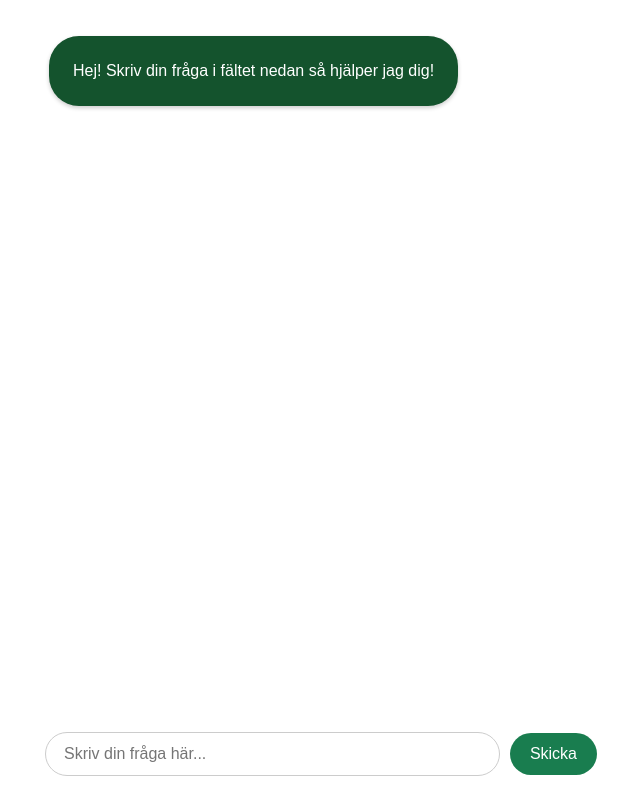
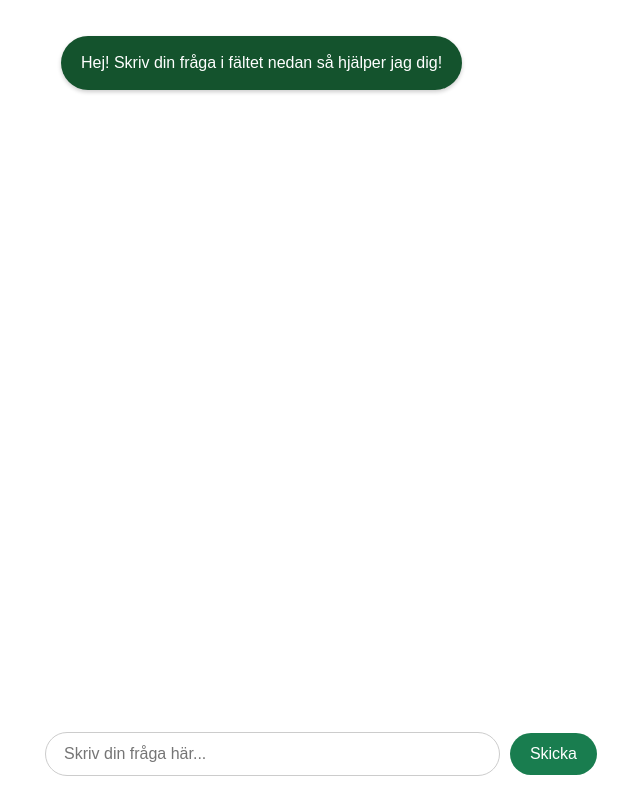
Before and after one commit to mariiapaulsson/vegobot-2, a React (Create React App) app: page / in a window 1280 px wide. Shown: the whole page, without its empty margins (319-959 px from the left). Built offline with nearby package versions, Linux system fonts and the light colour scheme.

Commit message:
Improve ChatMessage with markdown links and emoji support

```diff
--- a/src/App.js
+++ b/src/App.js
@@ -12,14 +12,15 @@ export default function App() {
   ]);
   const [input, setInput] = useState('');
 
-async function sendToAI(userInput) {
+  // Skicka hela konversationen till backend
+  async function sendToAI(allMessages) {
     try {
       const response = await fetch('https://vegobot-backend.onrender.com/ask', {
         method: 'POST',
         headers: {
           'Content-Type': 'application/json',
         },
-      body: JSON.stringify({ message: userInput }),
+        body: JSON.stringify({ messages: allMessages }),
       });
       const data = await response.json();
       return data.response;
@@ -29,21 +30,25 @@ async function sendToAI(userInput) {
     }
   }
 
-
   const handleSend = async () => {
     if (!input.trim()) return;
 
+    // Skapa nytt användarmeddelande
     const userMsg = {
       _id: Date.now(),
       text: input,
       role: "user"
     };
 
-    setMessages((prev) => [...prev, userMsg]);
+    // Lägg till i historiken direkt
+    const updatedMessages = [...messages, userMsg];
+    setMessages(updatedMessages);
     setInput('');
 
-    // Hämta AI-svar
-    const botText = await sendToAI(input);
+    // Skicka hela historiken till AI
+    const botText = await sendToAI(updatedMessages);
+
+    // Skapa och lägg till botsvar
     const botMsg = {
       _id: Date.now() + 1,
       text: botText,
--- a/src/components/Chat.js
+++ b/src/components/Chat.js
@@ -11,7 +11,11 @@ export default function Chat({ messages = [] }) {
   return (
     <div className="chat-window">
       {messages.map((msg) => (
-        <ChatMessage key={msg._id} message={msg} />
+        <ChatMessage
+          key={msg._id}
+          text={msg.text}
+          role={msg.role}
+        />
       ))}
       <div ref={bottomRef} />
     </div>
--- a/src/components/ChatMessage.js
+++ b/src/components/ChatMessage.js
@@ -1,33 +1,49 @@
 import React from 'react';
 import ReactMarkdown from 'react-markdown';
 
-export default function ChatMessage({ message }) {
-  const isUser = message.role === 'user';
-
-const isFirstBotMessage = message.role === 'bot' && message._id === 1;
+export default function ChatMessage({ text, role }) {
+  const isUser = role === 'user';
 
   const style = {
     alignSelf: isUser ? 'flex-end' : 'flex-start',
     backgroundColor: isUser ? '#ffffff' : '#14532d',
     color: isUser ? '#000000' : '#ffffff',
-  padding: '8px 24px',      // 👈 mer luft inuti bubblan
+    padding: '12px 20px',
     borderRadius: '30px',
-  margin: '8px 0',
+    margin: '8px 12px',
     maxWidth: '70%',
     fontWeight: isUser ? 'bold' : 'normal',
     boxShadow: '0 2px 4px rgba(0,0,0,0.2)',
     lineHeight: '1.4',
     whiteSpace: 'pre-wrap',
+    wordBreak: 'break-word',
   };
 
-
-
-
   return (
-    <div style={style}>
-      <ReactMarkdown breaks={true}>
-        {message.text}
-      </ReactMarkdown>
+    <div style={style} className="chat-message markdown-content">
+      <ReactMarkdown
+        children={text}
+        components={{
+          p: ({ children }) => <p style={{ margin: '4px 0' }}>{children}</p>,
+          li: ({ children }) => <li style={{ margin: '2px 0' }}>{children}</li>,
+          h1: ({ children }) => <h3 style={{ margin: '4px 0', fontSize: '1.1em' }}>{children}</h3>,
+          h2: ({ children }) => <h4 style={{ margin: '4px 0', fontSize: '1.05em' }}>{children}</h4>,
+          h3: ({ children }) => <h5 style={{ margin: '4px 0', fontSize: '1em' }}>{children}</h5>,
+          a: ({ href, children }) => (
+            <a
+              href={href}
+              target="_blank"
+              rel="noopener noreferrer"
+              style={{
+                color: isUser ? '#197d4f' : '#a1e5c0',
+                textDecoration: 'underline',
+              }}
+            >
+              {children}
+            </a>
+          ),
+        }}
+      />
     </div>
   );
 }
```
Lines whose indentation alone changed are shown as unchanged.
